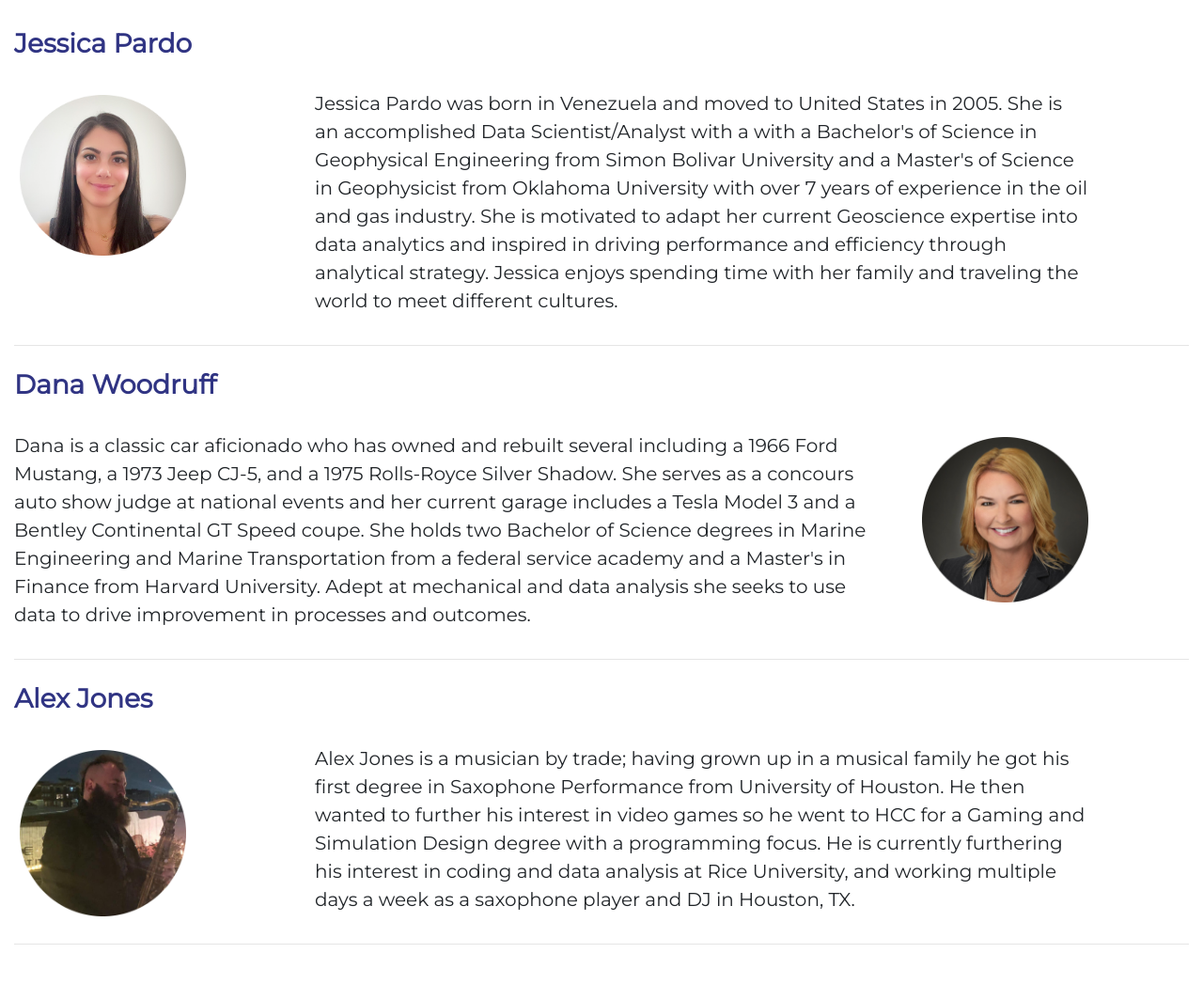
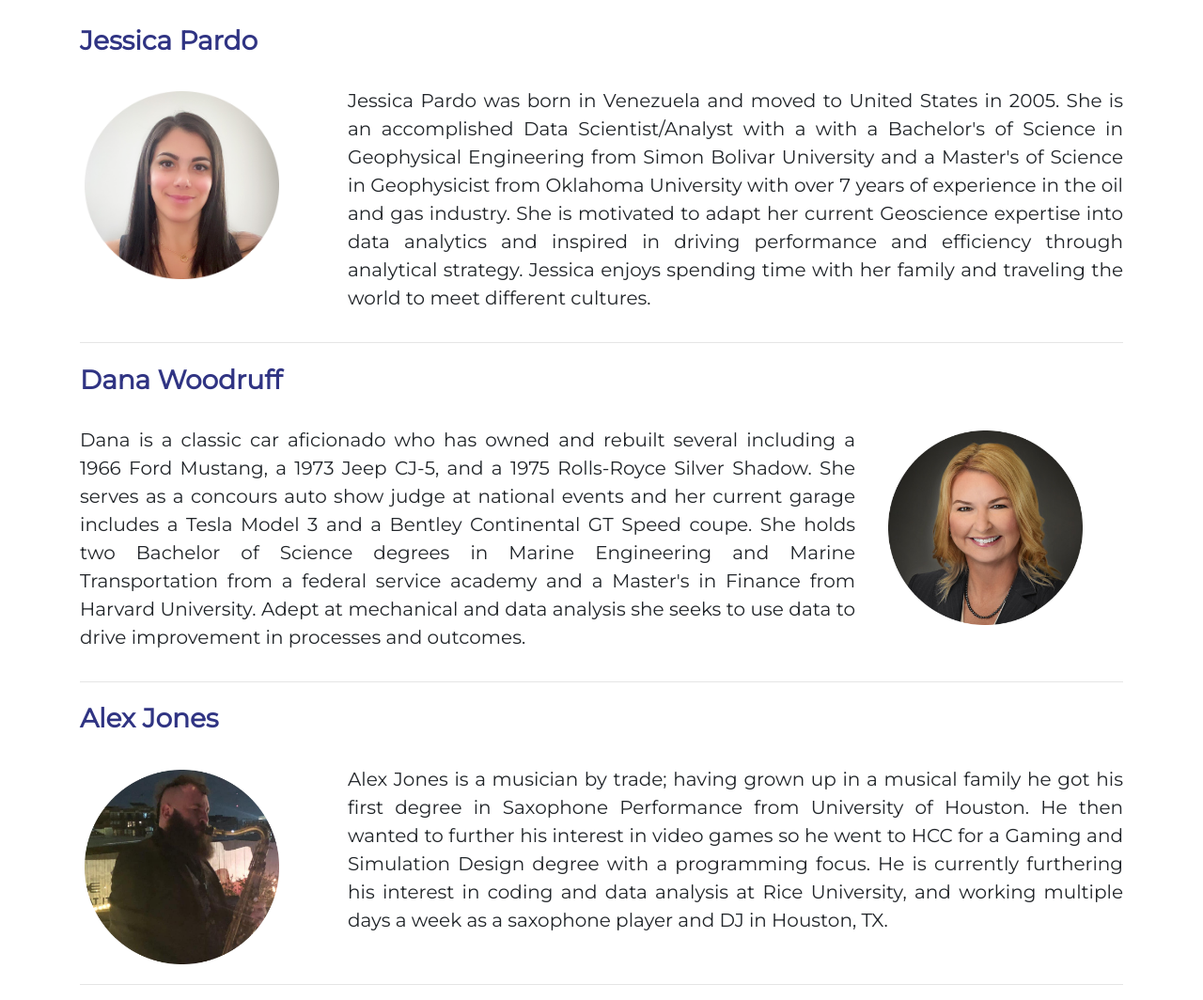
Before and after one commit to jessicapardo/Vintage-Cars-MPG, a plain HTML site: page templates/about_us.html in a window 1280 px wide. Shown: the part 181-1245 px from the top of the page at 94% size. Before the commit the page ends 1202 px from the top, so only its background shows below. Drawn offline with nearby package versions, Linux system fonts and the light colour scheme; a web font is replaced by a local one.

Commit message:
html update

```diff
--- a/templates/about_us.html
+++ b/templates/about_us.html
@@ -51,7 +51,7 @@
     </div>
   </div>
 
-  <div class="container-fluid">
+  <div class="container">
     <div class="row" style="margin-top:2%">
       <div class="col-md-11">
         <a target="_blank" href="https://github.com/jessicapardo">
@@ -62,11 +62,11 @@
     </div>
     <div class="row">
       <div class="col-md-3">
-        <img src="../static/assets/img/jessica.png" alt="Jessica" style="width:65%;padding:2%;" class="center">
+        <img src="../static/assets/img/jessica.png" alt="Jessica" style="width:85%;padding:2%;" class="center">
       </div>
-      <div class="col-md-8">
+      <div class="col-md-9">
         <blockquote class="blockquote">
-          <p class="lead">Jessica Pardo was born in Venezuela and moved to United States in 2005. She is an accomplished
+          <p class="lead" style="text-align:justify">Jessica Pardo was born in Venezuela and moved to United States in 2005. She is an accomplished
             Data Scientist/Analyst with a with a Bachelor's of Science in Geophysical Engineering from Simon Bolivar
             University and a Master's of Science in Geophysicist from Oklahoma University with over 7 years of
             experience in the oil and gas industry. She is motivated to adapt her current Geoscience expertise into
@@ -88,7 +88,7 @@
     <div class="row">
       <div class="col-md-9">
         <blockquote class="blockquote">
-          <p class="lead">Dana is a classic car aficionado who has owned and rebuilt several including a 1966 Ford
+          <p class="lead" style="text-align:justify">Dana is a classic car aficionado who has owned and rebuilt several including a 1966 Ford
             Mustang, a 1973 Jeep CJ-5,
             and a 1975 Rolls-Royce Silver Shadow. She serves as a concours auto show judge at national events and her
             current garage includes a
@@ -100,7 +100,7 @@
         </blockquote>
       </div>
       <div class="col-md-3">
-        <img src="../static/assets/img/dana.png" alt="Dana" style="width:65%;padding:2%;" class="center">
+        <img src="../static/assets/img/dana.png" alt="Dana" style="width:85%;padding:2%;" class="center">
       </div>
     </div>
     <hr>
@@ -114,11 +114,11 @@
     </div>
     <div class="row">
       <div class="col-md-3">
-        <img src="../static/assets/img/alex.png" alt="Alex" style="width:65%;padding:2%;" class="center">
+        <img src="../static/assets/img/alex.png" alt="Alex" style="width:85%;padding:2%;" class="center">
       </div>
-      <div class="col-md-8">
+      <div class="col-md-9">
         <blockquote class="blockquote">
-          <p class="lead">Alex Jones is a musician by trade; having grown up in a musical family he got his first degree
+          <p class="lead" style="text-align:justify">Alex Jones is a musician by trade; having grown up in a musical family he got his first degree
             in Saxophone Performance from University of Houston. He then wanted to further his interest in video games
             so he went to HCC for a Gaming and Simulation Design degree with a programming focus. He is currently
             furthering his interest in coding and data analysis at Rice University, and working multiple days a week as
```
Also changed, not shown: templates/ML.html (+1 -1 lines).
